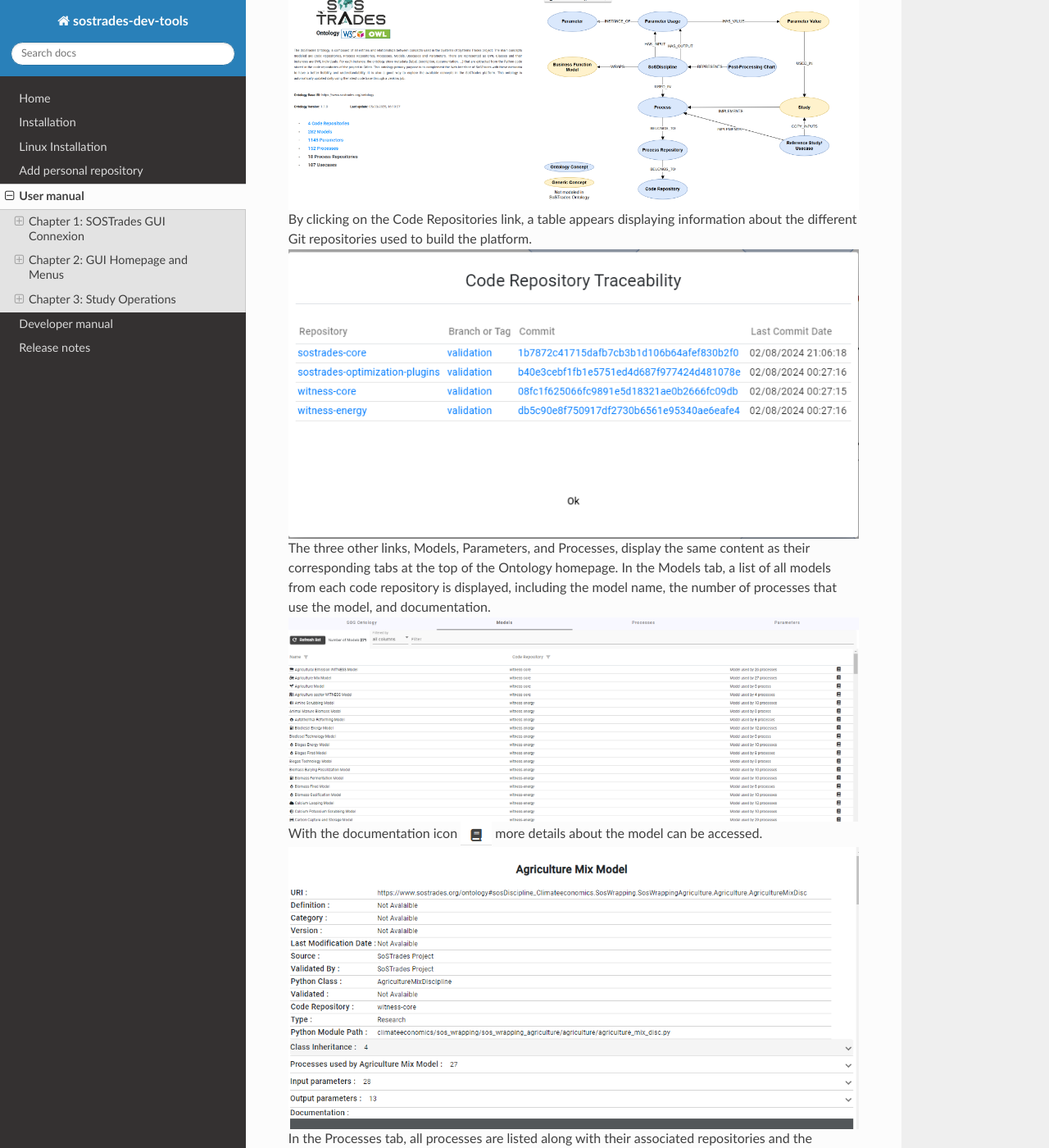
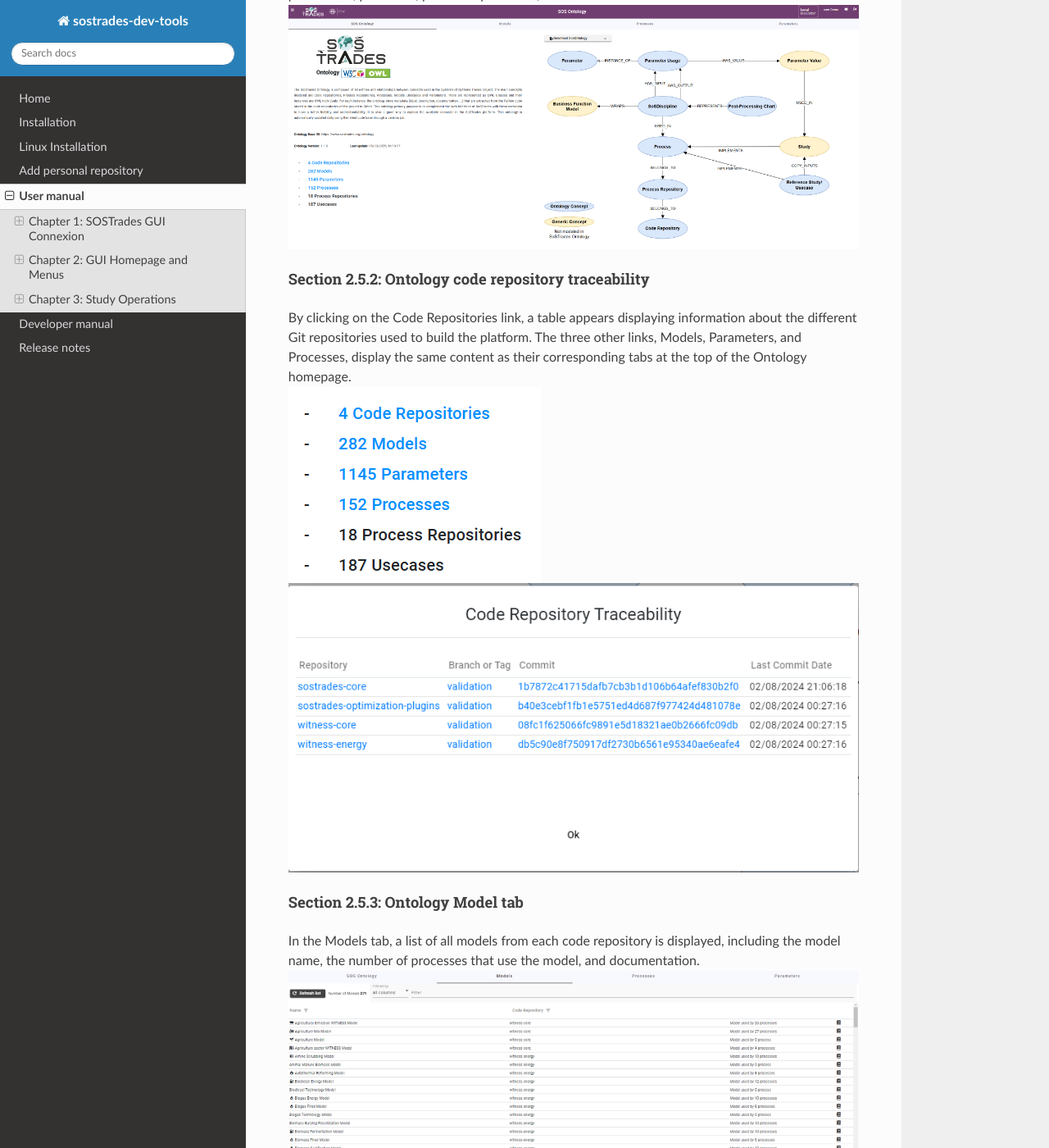
Before and after one commit to os-climate/sostrades-dev-tools, a Sphinx documentation site: the page built from docs/source/user_manual.md, in a window 1280 px wide and 1400 px high, scrolled down 10355 px. Shown: the whole window at 82% size. Built offline with Sphinx 7.4.7 and the Read the Docs theme 3.1.0, drawn with Linux system fonts in a browser that asks for light colours; some of the changed text lies outside the part shown.

Commit message:
Add subsection on ontology section

```diff
--- a/docs/source/user_manual.md
+++ b/docs/source/user_manual.md
@@ -164,19 +164,32 @@
 
 The SoSTrades Ontology is composed of all entities and relationships between concepts used in the Systems of Systems Trades project. The main concepts modeled are Code Repositories, Process Repositories, Processes, Models, Usecases and Parameters. For each instance, the ontology store metadata (label, description, documentation, ...) that are extracted from the Python code stored in the code repositories of the project in Gitlab. This ontology primary purpose is to complement the Web Interface of SoSTrades with these metadata to have a better lisibility and understandability. It is also a good way to explore the available concepts in the SoSTrades platform.
 
+#### Section 2.5.1: Ontology homepage
+
 As the same way of other pages of SoSTrades you can access to the Ontology homepage from the menu button at the top left of the homepage and select Ontology.
 ![](images/platform-GUI/header/menu-to-ontology-homepage.png)
 In the Ontology homepage, there are four tabs: Homepage, Models, Processes, and Parameters. At the bottom left of the page, a summary list displays the number of code repositories, models, parameters, processes, process repositories, and the usecases.
 ![](images/platform-GUI/ontology/ontology-main.png)
-By clicking on the Code Repositories link, a table appears displaying information about the different Git repositories used to build the platform.
+
+#### Section 2.5.2: Ontology code repository traceability
+By clicking on the Code Repositories link, a table appears displaying information about the different Git repositories used to build the platform. The three other links, Models, Parameters, and Processes, display the same content as their corresponding tabs at the top of the Ontology homepage.
+![](images/platform-GUI/ontology/ontology-code-traceability-link.png)
 ![](images/platform-GUI/ontology/ontology-code-traceability.png)
-The three other links, Models, Parameters, and Processes, display the same content as their corresponding tabs at the top of the Ontology homepage.
+
+
+#### Section 2.5.3: Ontology Model tab
 In the Models tab, a list of all models from each code repository is displayed, including the model name, the number of processes that use the model, and documentation.
 ![](images/platform-GUI/ontology/ontology-model-list.png)
 With the documentation icon ![](images/platform-GUI/icon/documentation.png) more details about the model can be accessed.
 ![](images/platform-GUI/ontology/ontology-model-agri-mix.png)
+
+#### Section 2.5.4: Ontology Processes tab
 In the Processes tab, all processes are listed along with their associated repositories and the number of models used by each process. Additionally, for each process, there are options to create a study from the process, grant access rights to a user or group, and view the process documentation.
 ![](images/platform-GUI/ontology/ontology-process-list.png)
+
+Only processes that you have the right to see are displayed.
+
+#### Section 2.5.5: Ontology Parameters tab
 And lastly, the Parameters tab displays a list of all existing parameters used by a model. More details about each parameter can be accessed using the documentation icon.
 ![](images/platform-GUI/ontology/ontology-parameter-list.png)
 
```
Also changed, not shown: docs/source/images/platform-GUI/ontology/ontology-code-traceability-link.png (added).
